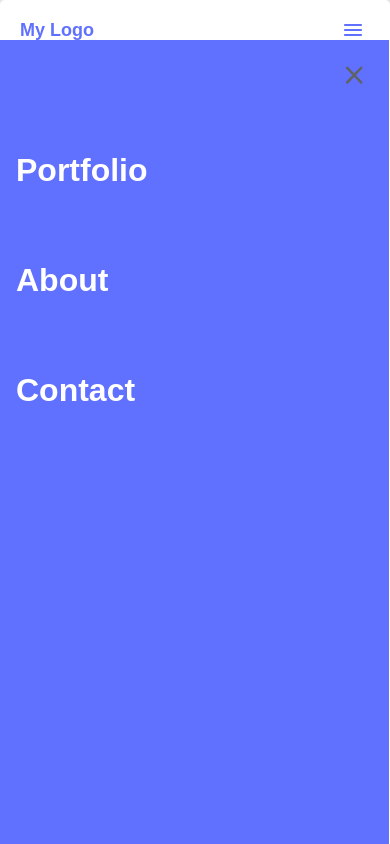
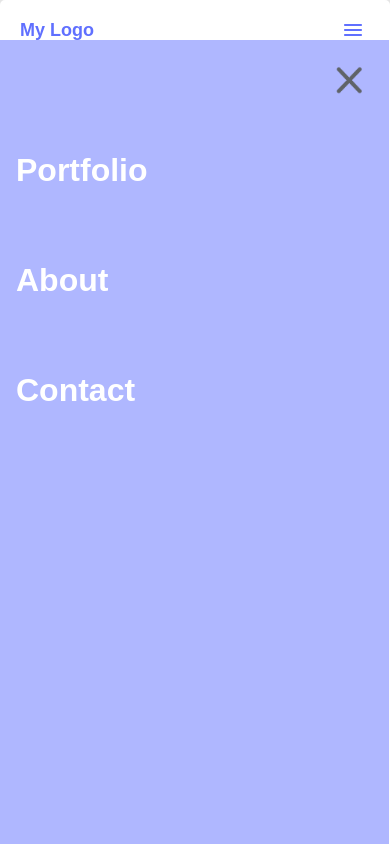
Before and after one commit to schoolsofafrika/Responsive-Portfolio, a website: page index.html in a window 390 px wide. Both pictures are taken after a click on the link 359 px from the left and 34 px from the top of the page. Shown: the top 844 px of the page. Drawn offline with Linux system fonts and the light colour scheme.

Commit message:
update html and css file

```diff
--- a/index.html
+++ b/index.html
@@ -19,7 +19,7 @@
         </a>
         <div class="navbar-links">
 
-          <ul>
+          <ul id="hamburger-menu">
             <a href="#" class="close nav-link">
               <img src="image/1544641784.png" class="close-button">
             </a>
--- a/style.css
+++ b/style.css
@@ -60,8 +60,8 @@ nav {
   }
 
   .close-button {
-    width: 20px;
-    height: 20px;
+    width: 30px;
+    height: 30px;
     left: 5px;
     top: 5px;
   }
@@ -78,7 +78,7 @@ nav {
   .navbar-links {
     display: none;
     width: 105%;
-    background: #6070ff;
+    background: rgba(96, 112, 255,.5);
     height: 100vh;
     margin-left: -20px;
   }
```
